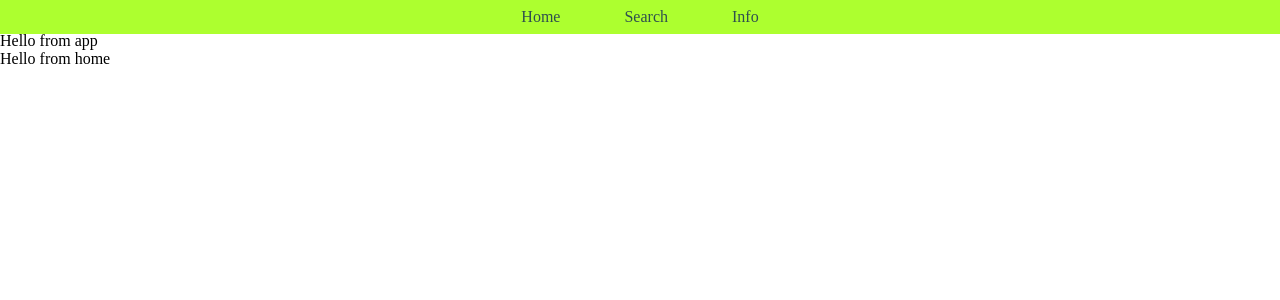
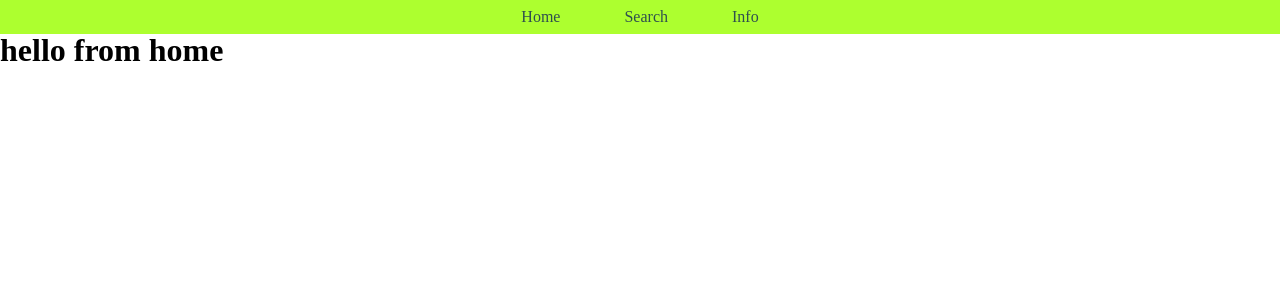
Before and after one commit to vikkoooo/CocktailApi_React, a React (Vite) app: page / in a window 1280 px wide. Shown: the top 300 px of the page. Built offline with nearby package versions, Linux system fonts and the light colour scheme; no server answers.

Commit message:
fetch random cocktail on HomePage render

```diff
--- a/src/components/App.tsx
+++ b/src/components/App.tsx
@@ -1,19 +1,34 @@
-import { ReactElement } from "react";
+import { ReactElement, useState } from "react";
 import { Outlet } from "react-router-dom";
-import { ICocktailContext } from "../interfaces";
+import { ICocktail, ICocktailContext } from "../interfaces";
 import { Navbar } from "./Navbar";
 
 export function App(): ReactElement {
+	// states
+	const [cocktail, setCocktail] = useState<ICocktail | null>(null);
 
+	// functions
+	const fetchRandomCocktail = () => {
+		fetch("https://www.thecocktaildb.com/api/json/v1/1/random.php") // fetch the random api endpoint
+			.then(response => response.json()) // parse to json
+			.then(data => { // data variable will now keep the response object
+				setCocktail(data.drinks[0]); // we only get one cocktail back in drinks array
+			})
+			.catch(error => {
+				console.error("Error fetching the api, error: ", error);
+			});
+	};
+
+	// context
 	const cocktailContext: ICocktailContext = {
-
+		cocktail,
+		fetchRandomCocktail
 	};
 
 	return (
 		<div className="app">
 			<Navbar />
 			<main className="main-content">
-				Hello from app
 				<Outlet context={cocktailContext} />
 			</main>
 		</div >
--- a/src/pages/HomePage.tsx
+++ b/src/pages/HomePage.tsx
@@ -1,9 +1,26 @@
-import { ReactElement } from "react";
+import { ReactElement, useEffect } from "react";
+import { useOutletContext } from "react-router-dom";
+import { ICocktailContext } from "../interfaces";
 
 export function HomePage(): ReactElement {
+	// import context
+	const { cocktail, fetchRandomCocktail } = useOutletContext<ICocktailContext>();
+
+	// fetch a random cocktail when HomePage is rendered
+	useEffect(() => {
+		fetchRandomCocktail();
+	}, []);
+
 	return (
 		<div className="home-page">
-			Hello from home
+			<h1>hello from home</h1>
+			{cocktail && (
+				<div className="cocktail">
+					<h2>{cocktail.strDrink}</h2>
+					<img src={cocktail.strDrinkThumb} alt={cocktail.strDrink} />
+					<p>{cocktail.strInstructions}</p>
+				</div>
+			)}
 		</div>
 	);
 }
```
Also changed, not shown: src/interfaces.ts (+8 -0 lines).
